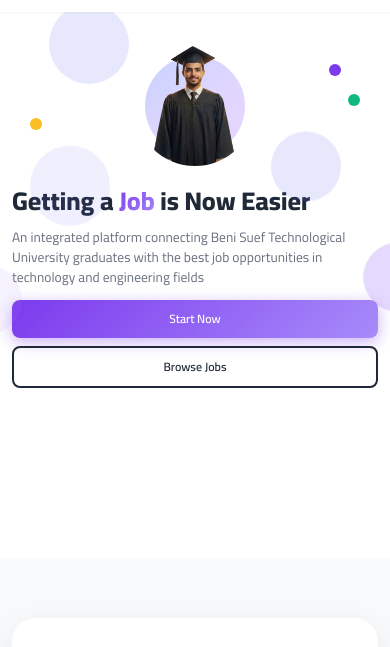
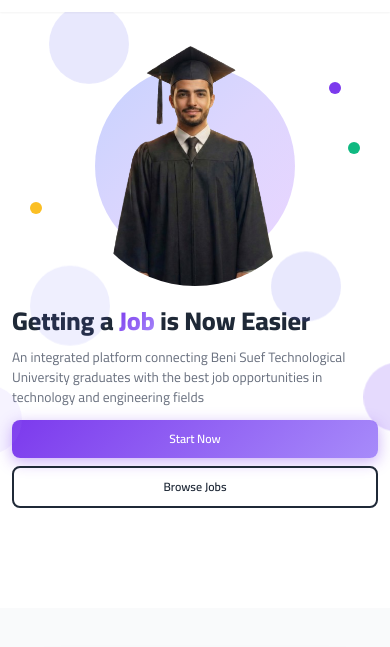
Before and after one commit to ahmeddfathy/gts_btu, a plain HTML site: page index.html in a window 390 px wide. Shown: the part 74-721 px from the top of the page. Drawn offline with nearby package versions, Linux system fonts and the light colour scheme.

Commit message:
first commit

```diff
--- a/about.css
+++ b/about.css
@@ -866,13 +866,13 @@
             }
 
             .hero-circle {
-                width: 100px;
-                height: 100px;
+                width: 200px;
+                height: 200px;
             }
 
             .main-hero-img {
-                max-width: 120px;
-                height: 120px;
+                max-width: 240px;
+                height: 240px;
             }
 
             .hero-img-wrapper {
--- a/contact.css
+++ b/contact.css
@@ -229,12 +229,12 @@
     }
 
     .hero-circle {
-        width: 250px;
-        height: 250px;
+        width: 500px;
+        height: 500px;
     }
 
     .main-hero-img-icon {
-        font-size: 120px;
+        font-size: 240px;
     }
 }
 
--- a/index.html
+++ b/index.html
@@ -23,16 +23,10 @@
                 <ul class="navbar-nav mx-auto">
                     <li class="nav-item"><a class="nav-link active" href="index.html">Home</a></li>
                     <li class="nav-item"><a class="nav-link" href="jobs.html">Jobs</a></li>
-                    <li class="nav-item"><a class="nav-link" href="#">Graduates</a></li>
                     <li class="nav-item"><a class="nav-link" href="companies.html">Companies</a></li>
-                    <li class="nav-item"><a class="nav-link" href="#">Specializations</a></li>
                     <li class="nav-item"><a class="nav-link" href="about.html">About Us</a></li>
                     <li class="nav-item"><a class="nav-link" href="contact.html">Contact Us</a></li>
                 </ul>
-                <div class="nav-buttons">
-                    <a href="#" class="btn btn-outline-primary me-2">Sign In</a>
-                    <a href="#" class="btn btn-primary">Join Now</a>
-                </div>
             </div>
         </div>
     </nav>
--- a/styles.css
+++ b/styles.css
@@ -932,13 +932,13 @@ a {
     }
 
     .hero-circle {
-        width: 100px;
-        height: 100px;
+        width: 200px;
+        height: 200px;
     }
 
     .main-hero-img {
-        max-width: 120px;
-        height: 120px;
+        max-width: 240px;
+        height: 240px;
     }
 
     .hero-img-wrapper {
```
Also changed, not shown: about.html (+0 -6 lines), companies.html (+0 -6 lines), company-details.html (+1 -7 lines), contact.html (+0 -6 lines), job-details.html (+0 -6 lines), jobs.html (+0 -6 lines).
